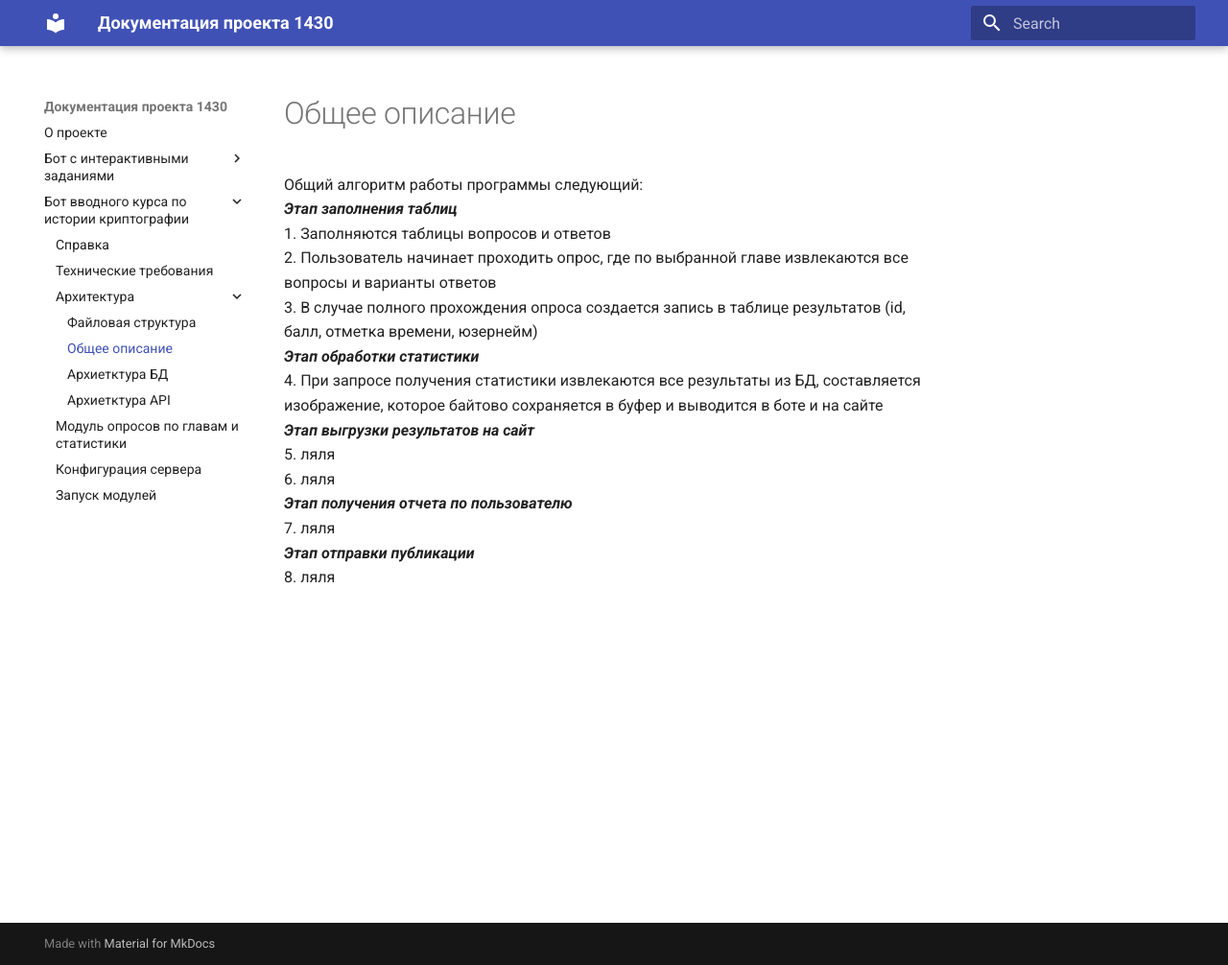
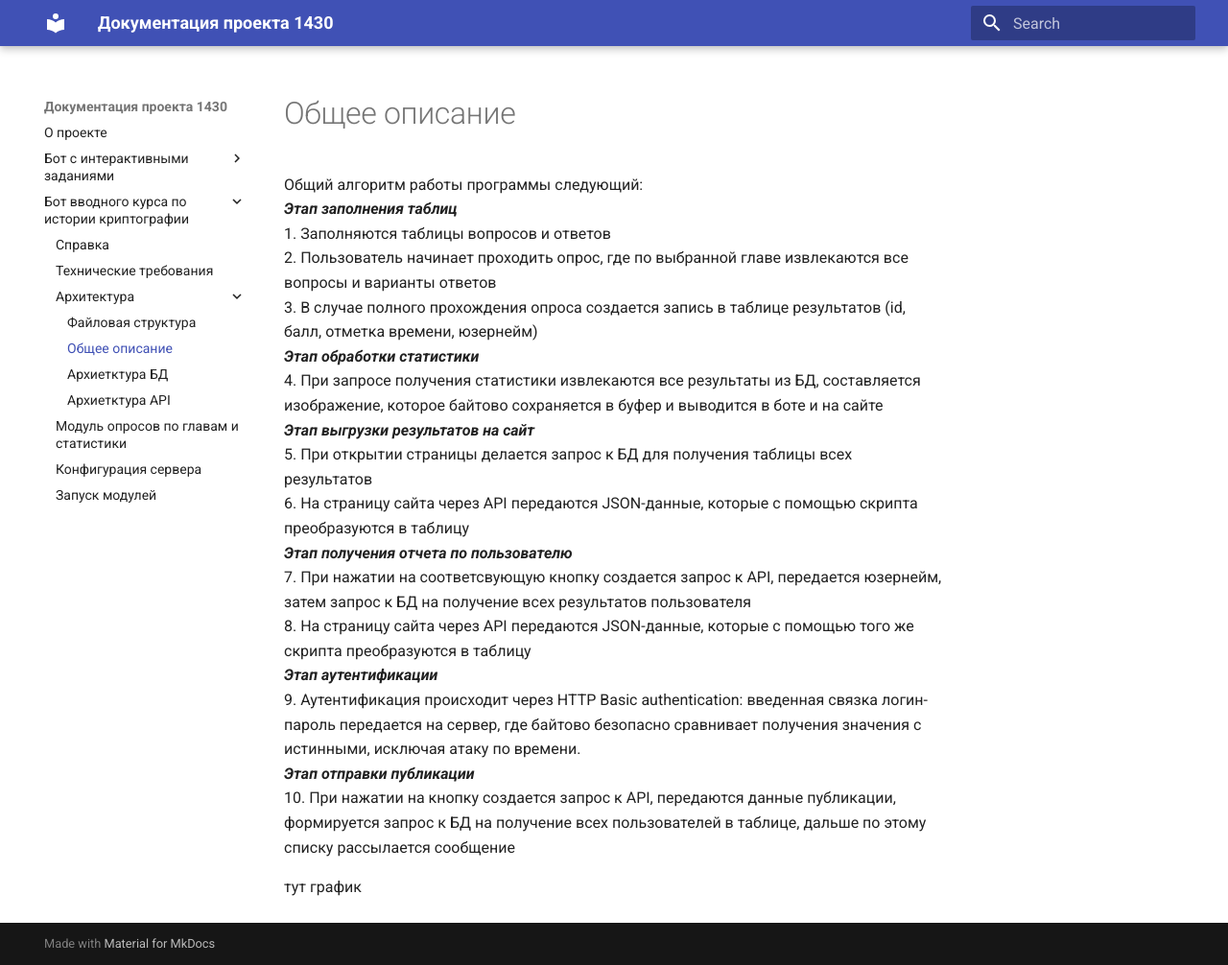
Before and after one commit to ttyomaaa/docs_1430, an MkDocs documentation site: the page built from docs/old_bot/integr.md, in a window 1280 px wide and 1006 px high. Shown: the whole window at 96% size. Built offline with MkDocs 1.6.1 and Material for MkDocs 9.7.7, drawn with Linux system fonts in a browser that asks for light colours.

Commit message:
better strike mike

```diff
--- a/docs/old_bot/integr.md
+++ b/docs/old_bot/integr.md
@@ -6,9 +6,14 @@
 **_Этап обработки статистики_** <br>
 4. При запросе получения статистики извлекаются все результаты из БД, составляется изображение, которое байтово сохраняется в буфер и выводится в боте и на сайте <br>
 **_Этап выгрузки результатов на сайт_** <br>
-5. ляля <br>
-6. ляля <br>
+5. При открытии страницы делается запрос к БД для получения таблицы всех результатов <br>
+6. На страницу сайта через API передаются JSON-данные, которые с помощью скрипта преобразуются в таблицу <br>
 **_Этап получения отчета по пользователю_** <br>
-7. ляля <br>
+7. При нажатии на соответсвующую кнопку создается запрос к API, передается юзернейм, затем запрос к БД на получение всех результатов пользователя<br>
+8. На страницу сайта через API передаются JSON-данные, которые с помощью того же скрипта преобразуются в таблицу<br>
+**_Этап аутентификации_** <br>
+9. Аутентификация происходит через HTTP Basic authentication: введенная связка логин-пароль передается на сервер, где байтово безопасно сравнивает получения значения с истинными, исключая атаку по времени. <br>
 **_Этап отправки публикации_** <br>
-8. ляля <br>
+10. При нажатии на кнопку создается запрос к API, передаются данные публикации, формируется запрос к БД на получение всех пользователей в таблице, дальше по этому списку рассылается сообщение <br>
+
+тут график
```
